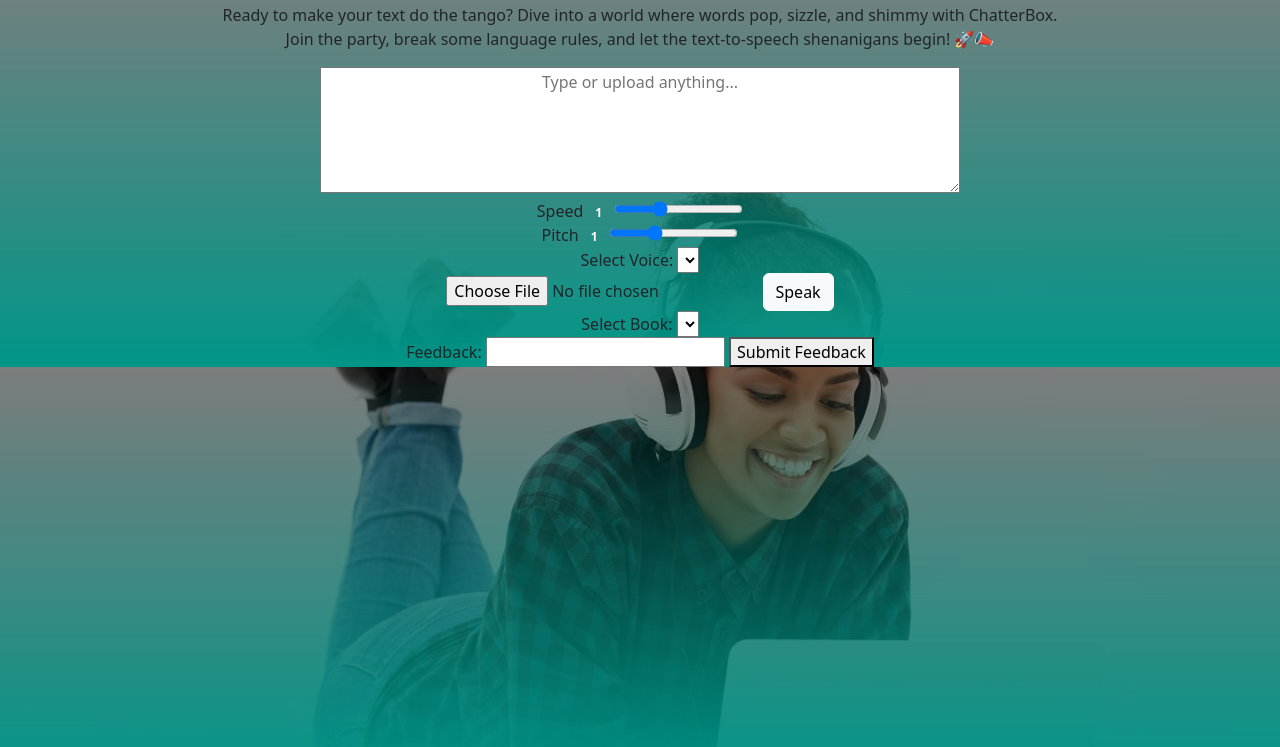
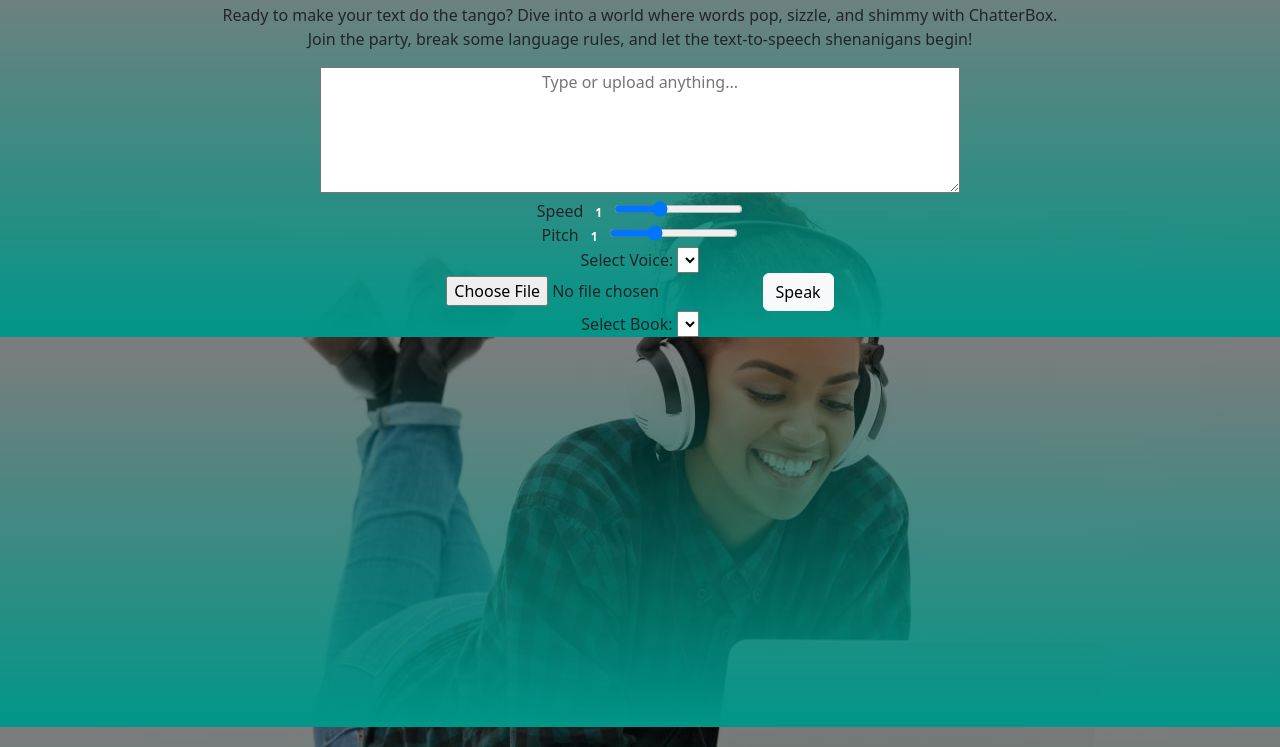
Before and after one commit to Mary-Watiri/Tubonge-Nawe-Website, a plain HTML site: page content.html in a window 1280 px wide. Shown: the part 53-800 px from the top of the page. Drawn offline with nearby package versions, Linux system fonts and the light colour scheme; no server answers.

```diff
--- a/content.html
+++ b/content.html
@@ -13,7 +13,7 @@
                 </div>
             <div id = "main">
             </div>
-    <p>Ready to make your text do the tango? Dive into a world where words pop, sizzle, and shimmy with ChatterBox. <br>Join the party, break some language rules, and let the text-to-speech shenanigans begin! 🚀📣</p>
+    <p>Ready to make your text do the tango? Dive into a world where words pop, sizzle, and shimmy with ChatterBox. <br>Join the party, break some language rules, and let the text-to-speech shenanigans begin!</p>
 
         <form>
                 <textarea id="text-input" rows="5" cols="1" class="custom-range" placeholder="Type or upload anything..."></textarea>
@@ -40,13 +40,13 @@
                 <select id="book-select" ></select>
             </div>
             </form>
-        <form id="feedbackForm">
+        <!-- <form id="feedbackForm">
           <label for="feedback">Feedback:</label>
           <input type="text" id="feedback" name="feedback" required>
           <span id="feedbackSuccess" style="display: none; color: green;">Feedback submitted successfully!</span>
           <span id="feedbackError" style="display: none; color: red;">Please provide feedback before submitting.</span>
           <button type="submit" id="submitBtn">Submit Feedback</button>
-      </form>
+      </form> -->
     <script src="https://cdn.jsdelivr.net/npm/bootstrap@5.3.2/dist/js/bootstrap.bundle.min.js" integrity="sha384-C6RzsynM9kWDrMNeT87bh95OGNyZPhcTNXj1NW7RuBCsyN/o0jlpcV8Qyq46cDfL" crossorigin="anonymous"></script>
     <script src="index.js"></script>
 </body>
```
